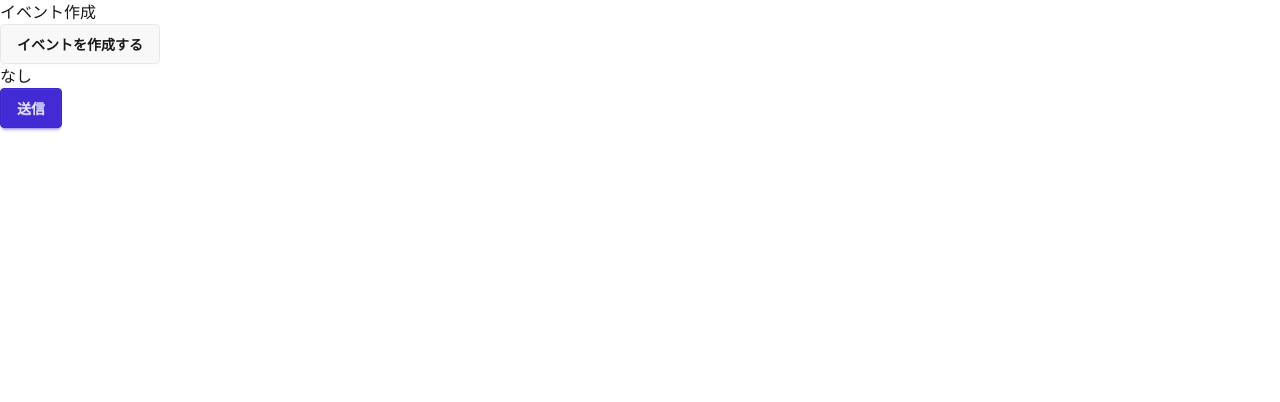
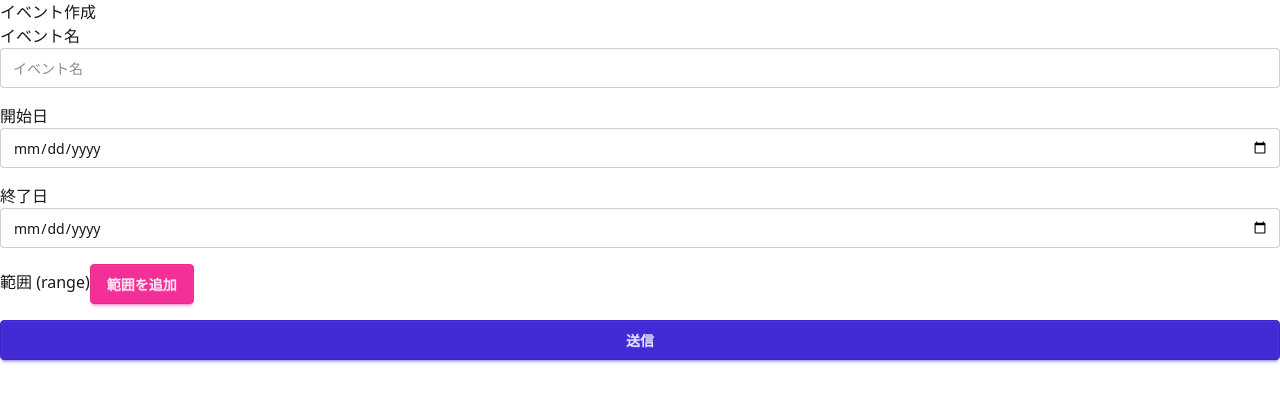
Before and after one commit to ut-code/itsuhima, a React (Vite) app in the folder client/: page /create in a window 1280 px wide. Shown: the top 402 px of the page. Built offline with nearby package versions, Linux system fonts and the light colour scheme.

Commit message:
イベントを作成可能に

```diff
--- a/client/src/App.tsx
+++ b/client/src/App.tsx
@@ -1,34 +1,33 @@
-import { UserSchema } from "../../common/schema";
 import { z } from "zod";
-import FullCalendar from "@fullcalendar/react";
-import timeGridPlugin from "@fullcalendar/timegrid";
-import interactionPlugin from "@fullcalendar/interaction";
-import { useRef } from "react";
+// import FullCalendar from "@fullcalendar/react";
+// import timeGridPlugin from "@fullcalendar/timegrid";
+// import interactionPlugin from "@fullcalendar/interaction";
+// import { useRef } from "react";
 
 import { NavLink } from "react-router";
 
-async function sampleFetch() {
-  const response = await fetch("http://localhost:3000/users/");
-  const result = await response.json();
-  const data = z.array(UserSchema).parse(result);
-  data.forEach((item) => console.log("name: ", item.name, "age: ", item.age));
-}
+// async function sampleFetch() {
+//   const response = await fetch("http://localhost:3000/users/");
+//   const result = await response.json();
+//   const data = z.array(UserSchema).parse(result);
+//   data.forEach((item) => console.log("name: ", item.name, "age: ", item.age));
+// }
 
-async function sampleEventFetch() {
-  const response = await fetch("http://localhost:3000/sample/events");
-  const result = await response.json();
-  console.log(result);
-}
+// async function sampleEventFetch() {
+//   const response = await fetch("http://localhost:3000/sample/events");
+//   const result = await response.json();
+//   console.log(result);
+// }
 
 function App() {
-  const calendarRef = useRef<FullCalendar | null>(null);
+  // const calendarRef = useRef<FullCalendar | null>(null);
   return (
     <>
       <h1 className="text-4xl">トップページ</h1>
-      <NavLink to="/create" end>
+      <NavLink to="/create" end className="btn btn-primary">
         イベントを作成する。
       </NavLink>
-      <FullCalendar
+      {/* <FullCalendar
         ref={calendarRef}
         plugins={[timeGridPlugin, interactionPlugin]}
         longPressDelay={200}
@@ -76,15 +75,7 @@ function App() {
         select={(info) => {
           console.log("selected " + info.startStr + " to " + info.endStr);
         }}
-      />
-      <div>
-        <button className="btn" onClick={sampleFetch}>
-          fetch
-        </button>
-        <button className="btn" onClick={sampleEventFetch}>
-          events
-        </button>
-      </div>
+      /> */}
     </>
   );
 }
--- a/client/src/pages/Create.tsx
+++ b/client/src/pages/Create.tsx
@@ -1,26 +1,54 @@
 import { useState } from "react";
 import { useNavigate } from "react-router";
+import { EventSchema } from "../../../common/schema";
 
 export default function Create() {
-  const [eventId, setEventId] = useState("なし");
-  const navigate = useNavigate(); // ページ遷移用
+  const [name, setName] = useState<string>("");
+  const [startDate, setStartDate] = useState<string>(""); // ISO 文字列
+  const [endDate, setEndDate] = useState<string>(""); // ISO 文字列
+  const [ranges, setRanges] = useState<{ startTime: string; endTime: string }[]>([]); // range 配列
+  const navigate = useNavigate(); // ページ遷移
 
+  // range 追加処理
+  const handleAddRange = () => {
+    setRanges([...ranges, { startTime: "", endTime: "" }]);
+  };
+
+  // range 更新処理
+  const handleRangeChange = (index: number, field: "startTime" | "endTime", value: string) => {
+    const newRanges = [...ranges];
+    newRanges[index][field] = value;
+    setRanges(newRanges);
+  };
+
+  // 送信処理
   const handleSubmit = async (e: React.FormEvent<HTMLFormElement>) => {
     e.preventDefault();
 
-    if (eventId === "なし") {
-      alert("まずイベントを作成してください");
-      return;
-    }
+    // EventSchema に合わせた形で送信
+    const eventData = {
+      name,
+      startDate,
+      endDate,
+      range: ranges.map((range) => ({
+        ...range,
+      })),
+    };
+
+    console.log("送信データ:", eventData); // デバッグ用
 
     const res = await fetch("http://localhost:3000/event", {
       method: "POST",
       headers: { "Content-Type": "application/json" },
-      body: JSON.stringify({ eventId }),
+      body: JSON.stringify(eventData),
     });
+    const data = await res.json();
+    console.log("受信データ", data.event);
+
+    const eventId = data.event.id; //TODO: バリデーション
 
     if (res.ok) {
-      navigate(`./${eventId}/done`); // イベントID付きで遷移
+      navigate(`./${eventId}/done`);
     } else {
       alert("送信に失敗しました");
     }
@@ -29,12 +57,74 @@ export default function Create() {
   return (
     <>
       <h1>イベント作成</h1>
-      <button onClick={() => setEventId(crypto.randomUUID())} className="btn">
-        イベントを作成する
-      </button>
-      <p>{eventId}</p>
-      <form onSubmit={handleSubmit}>
-        <button type="submit" className="btn btn-primary">
+
+      <form onSubmit={handleSubmit} className="space-y-4">
+        <div>
+          <label>イベント名</label>
+          <input
+            type="text"
+            value={name}
+            onChange={(e) => setName(e.target.value)}
+            className="input input-bordered w-full"
+            required
+            placeholder="イベント名"
+          />
+        </div>
+
+        <div>
+          <label>開始日</label>
+          <input
+            type="date"
+            value={startDate}
+            onChange={(e) => setStartDate(e.target.value)}
+            className="input input-bordered w-full"
+            required
+          />
+        </div>
+
+        <div>
+          <label>終了日</label>
+          <input
+            type="date"
+            value={endDate}
+            onChange={(e) => setEndDate(e.target.value)}
+            className="input input-bordered w-full"
+            required
+          />
+        </div>
+
+        <div>
+          <label>範囲 (range)</label>
+          {ranges.map((range, index) => (
+            <div key={index} className="space-y-2 p-2 border rounded mb-2">
+              <div>
+                <label>開始時刻</label>
+                <input
+                  type="time"
+                  value={range.startTime}
+                  onChange={(e) => handleRangeChange(index, "startTime", `${e.target.value}:00`)}
+                  className="input input-bordered w-full"
+                  required
+                />
+              </div>
+              <div>
+                <label>終了時刻</label>
+                <input
+                  type="time"
+                  value={range.endTime}
+                  onChange={(e) => handleRangeChange(index, "endTime", `${e.target.value}:00`)}
+                  className="input input-bordered w-full"
+                  required
+                />
+              </div>
+            </div>
+          ))}
+          <button type="button" onClick={handleAddRange} className="btn btn-secondary">
+            範囲を追加
+          </button>
+        </div>
+
+        <button type="submit" className="btn btn-primary w-full">
           送信
         </button>
       </form>
```
Also changed, not shown: 2 other files (tests, documents, lock files or other folders).
